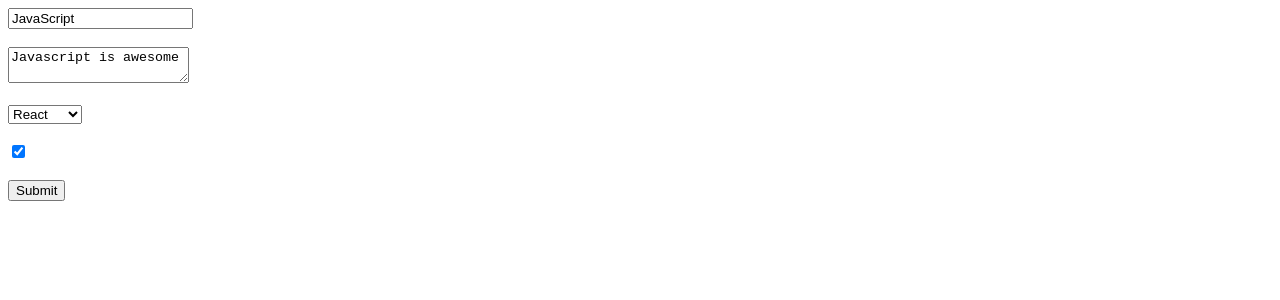
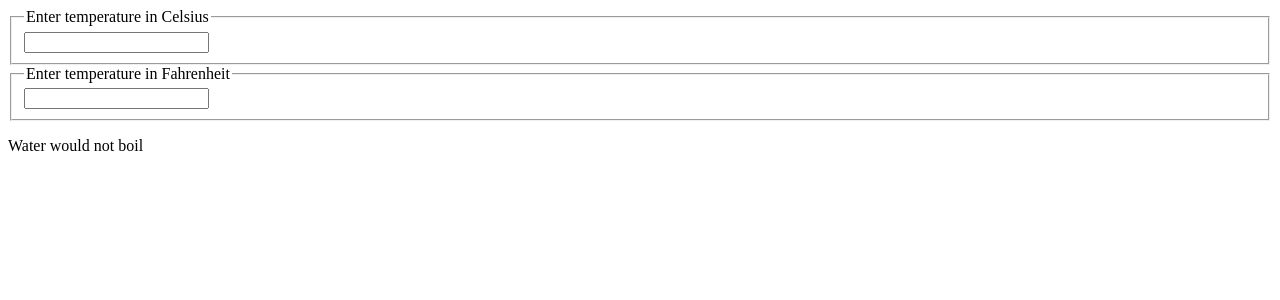
Before and after one commit to fuadragib01/lws-react, a React (Create React App) app: page / in a window 1280 px wide. Shown: the top 300 px of the page. Built offline with nearby package versions, Linux system fonts and the light colour scheme.

Commit message:
Done L-11, Lifting up state

```diff
--- a/src/App.js
+++ b/src/App.js
@@ -1,10 +1,10 @@
 import React from "react";
-import Form from "./components/Form";
+import Calculate from "./components/Calculate";
 
 function App() {
 	return (
 		<div>
-			<Form />
+			<Calculate />
 		</div>
 	);
 }
--- /dev/null
+++ b/src/components/BoilingVerdict.js
@@ -0,0 +1,8 @@
+import React from "react";
+
+const BoilingVerdict = ({ celsius = 0 }) => {
+	if (celsius >= 100) return <p>The Water would boil</p>;
+	return <p>Water would not boil</p>;
+};
+
+export default BoilingVerdict;
--- /dev/null
+++ b/src/components/Calculate.js
@@ -0,0 +1,41 @@
+import React, { Component } from "react";
+import TempInput from "./TempInput";
+import BoilingVerdict from "./BoilingVerdict";
+import { convert, toCelsius, toFahrenheit } from "../lib/converter";
+
+class Calculate extends Component {
+	state = {
+		temperature: "",
+		scale: "c",
+	};
+	handleChange = (e, scale) => {
+		this.setState({
+			temperature: e.target.value,
+			scale,
+		});
+	};
+	render() {
+		const { temperature, scale } = this.state;
+		const celsius =
+			scale === "f" ? convert(temperature, toCelsius) : temperature;
+		const fahrenheit =
+			scale === "c" ? convert(temperature, toFahrenheit) : temperature;
+		return (
+			<>
+				<TempInput
+					scale="c"
+					temperature={celsius}
+					onTemperatureChange={this.handleChange}
+				/>
+				<TempInput
+					scale="f"
+					temperature={fahrenheit}
+					onTemperatureChange={this.handleChange}
+				/>
+				<BoilingVerdict celsius={parseFloat(temperature)} />
+			</>
+		);
+	}
+}
+
+export default Calculate;
--- /dev/null
+++ b/src/components/TempInput.js
@@ -0,0 +1,23 @@
+import React from "react";
+
+const scalesName = {
+	c: "Celsius",
+	f: "Fahrenheit",
+};
+function TempInput(props) {
+	const { scale, temperature, onTemperatureChange } = props;
+	return (
+		<>
+			<fieldset>
+				<legend>Enter temperature in {scalesName[scale]}</legend>
+				<input
+					type="text"
+					value={temperature}
+					onChange={(e) => onTemperatureChange(e, scale)}
+				/>
+			</fieldset>
+		</>
+	);
+}
+
+export default TempInput;
--- /dev/null
+++ b/src/lib/converter.js
@@ -0,0 +1,17 @@
+export function toCelsius(fahrenheit) {
+	return ((fahrenheit - 32) * 5) / 9;
+}
+
+export function toFahrenheit(celsius) {
+	return (celsius * 9) / 5 + 32;
+}
+
+export function convert(temperature, convertTo) {
+	const input = parseFloat(temperature);
+	if (Number.isNaN(input)) {
+		return "";
+	}
+	const output = convertTo(input);
+	const rounded = Math.round(output * 1000) / 1000;
+	return rounded.toString();
+}
```
